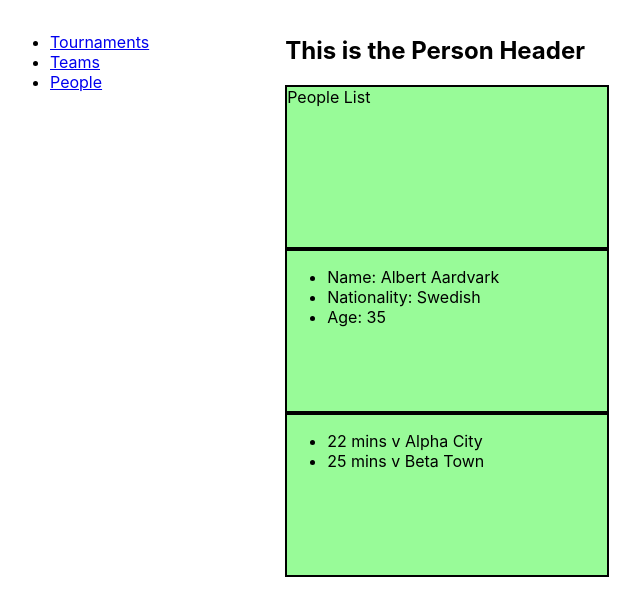
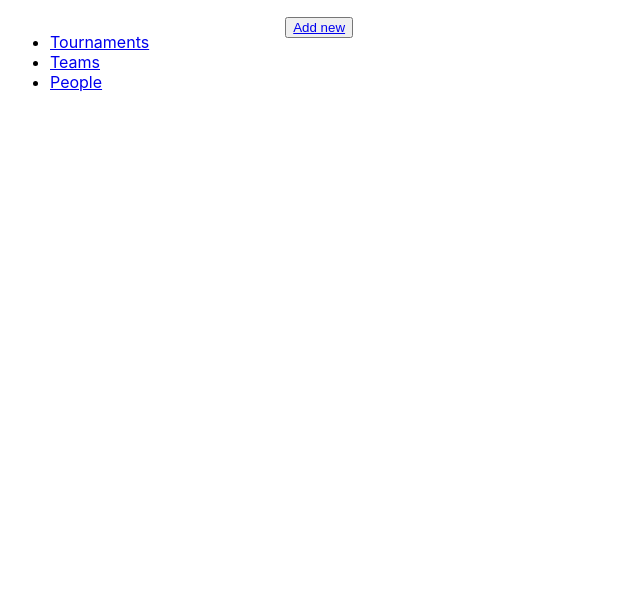
Before and after one commit to peaky76/tournament_manager_client, a React (Create React App) app: page /people/new in a window 1280 px wide. Shown: the top 616 px of the page, without its empty margins (6-646 px from the left). Built offline with nearby package versions, Linux system fonts and the light colour scheme.

Commit message:
Link imported and implemented from react-router-dom, PersonAddNewForm created

```diff
--- a/src/NavBar.js
+++ b/src/NavBar.js
@@ -1,17 +1,18 @@
 import React from "react";
+import { Link } from "react-router-dom";
 
 const NavBar = () => {
   return (
     <nav id="nav-main">
       <ul>
         <li className="nav-main-item">
-          <a href="/Tournaments">Tournaments</a>
+          <Link to="/tournaments">Tournaments</Link>
         </li>
         <li className="nav-main-item">
-          <a href="/teams">Teams</a>
+          <Link to="/teams">Teams</Link>
         </li>
         <li className="nav-main-item">
-          <a href="/people">People</a>
+          <Link to="/people">People</Link>
         </li>
       </ul>
     </nav>
--- /dev/null
+++ b/src/components/people/PersonAddNewForm.jsx
@@ -0,0 +1,38 @@
+import React, { Component } from "react";
+
+class PersonAddNewForm extends Component {
+  constructor() {
+    super();
+    this.state = {
+      firstName: "",
+      lastName: "",
+      nationality: "",
+      dateOfBirth: null,
+    };
+  }
+  render() {
+    return (
+      <form>
+        <label for="input-first-name">First name:</label>
+        <input type="text" id="input-first-name" name="firstName"></input>
+
+        <label for="input-last-name">Last name:</label>
+        <input type="text" id="input-last-name" name="lastname"></input>
+
+        <label for="select-nationality">Nationality:</label>
+        <select id="select-nationality" name="nationality">
+          <option value="England">England</option>
+          <option value="France">France</option>
+          <option value="Scotland">Scotland</option>
+          <option value="Slovakia">Slovakia</option>
+          <option value="Spain">Spain</option>
+        </select>
+
+        <label for="input-dob"></label>
+        <input type="date" id="input-dob" name="dateOfBirth" />
+      </form>
+    );
+  }
+}
+
+export default PersonAddNewForm;
--- a/src/containers/MainContainer.jsx
+++ b/src/containers/MainContainer.jsx
@@ -3,6 +3,7 @@ import { BrowserRouter as Router, Route, Switch } from "react-router-dom";
 import ErrorPage from "../pages/ErrorPage";
 import FavouritesList from "../components/FavouritesList";
 import NavBar from "../NavBar.js";
+import PersonAddNewForm from "../components/people/PersonAddNewForm";
 import PersonContainer from "../containers/PersonContainer";
 import TeamContainer from "../containers/TeamContainer";
 import TournamentContainer from "../containers/TournamentContainer";
@@ -19,6 +20,7 @@ class MainContainer extends Component {
           <section id="main-content">
             <Switch>
               <Route path="/people" component={PersonContainer} />
+              <Route path="/people/new" component={PersonAddNewForm} />
               <Route path="/teams" component={TeamContainer} />
               <Route path="/tournaments" component={TournamentContainer} />
               <Route component={ErrorPage} />
--- a/src/containers/PersonContainer.jsx
+++ b/src/containers/PersonContainer.jsx
@@ -1,4 +1,6 @@
 import React, { Component } from "react";
+import { Link } from "react-router-dom";
+
 import PersonDetails from "../components/people/PersonDetails";
 import PersonGoals from "../components/people/PersonGoals";
 import PersonHeader from "../components/people/PersonHeader";
@@ -9,10 +11,13 @@ class PersonContainer extends Component {
   render() {
     return (
       <>
-        <PersonHeader />
+        <button class="button-add-new">
+          <Link to="/tournaments">Add new</Link>
+        </button>
+        {/* <PersonHeader />
         <PeopleList />
         <PersonDetails />
-        <PersonGoals />
+        <PersonGoals /> */}
       </>
     );
   }
--- a/src/containers/TeamContainer.jsx
+++ b/src/containers/TeamContainer.jsx
@@ -11,12 +11,13 @@ class TeamContainer extends Component {
   render() {
     return (
       <>
-        <TeamHeader />
+        <button class="button-add-new">Add new</button>
+        {/* <TeamHeader />
         <TeamsList />
         <TeamPeopleList />
         <ResultsList />
         <FixturesList />
-        <ScorersList />
+        <ScorersList /> */}
       </>
     );
   }
--- a/src/containers/TournamentContainer.jsx
+++ b/src/containers/TournamentContainer.jsx
@@ -11,12 +11,13 @@ class TournamentContainer extends Component {
   render() {
     return (
       <>
-        <TournamentHeader />
+        <button class="button-add-new">Add new</button>
+        {/* <TournamentHeader />
         <TournamentsList />
         <TournamentTable />
         <ResultsList />
         <FixturesList />
-        <ScorersList />
+        <ScorersList /> */}
       </>
     );
   }
```
